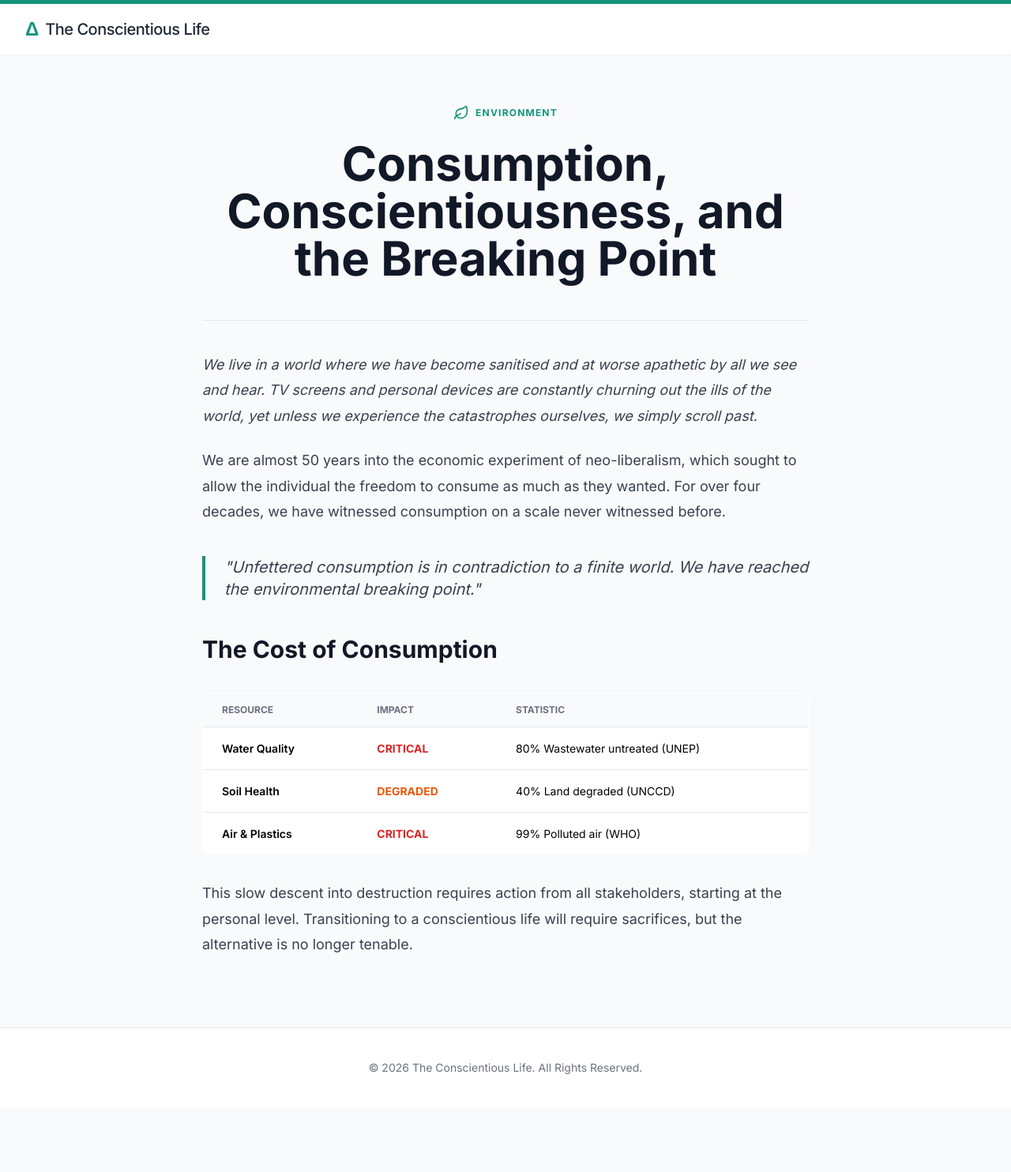
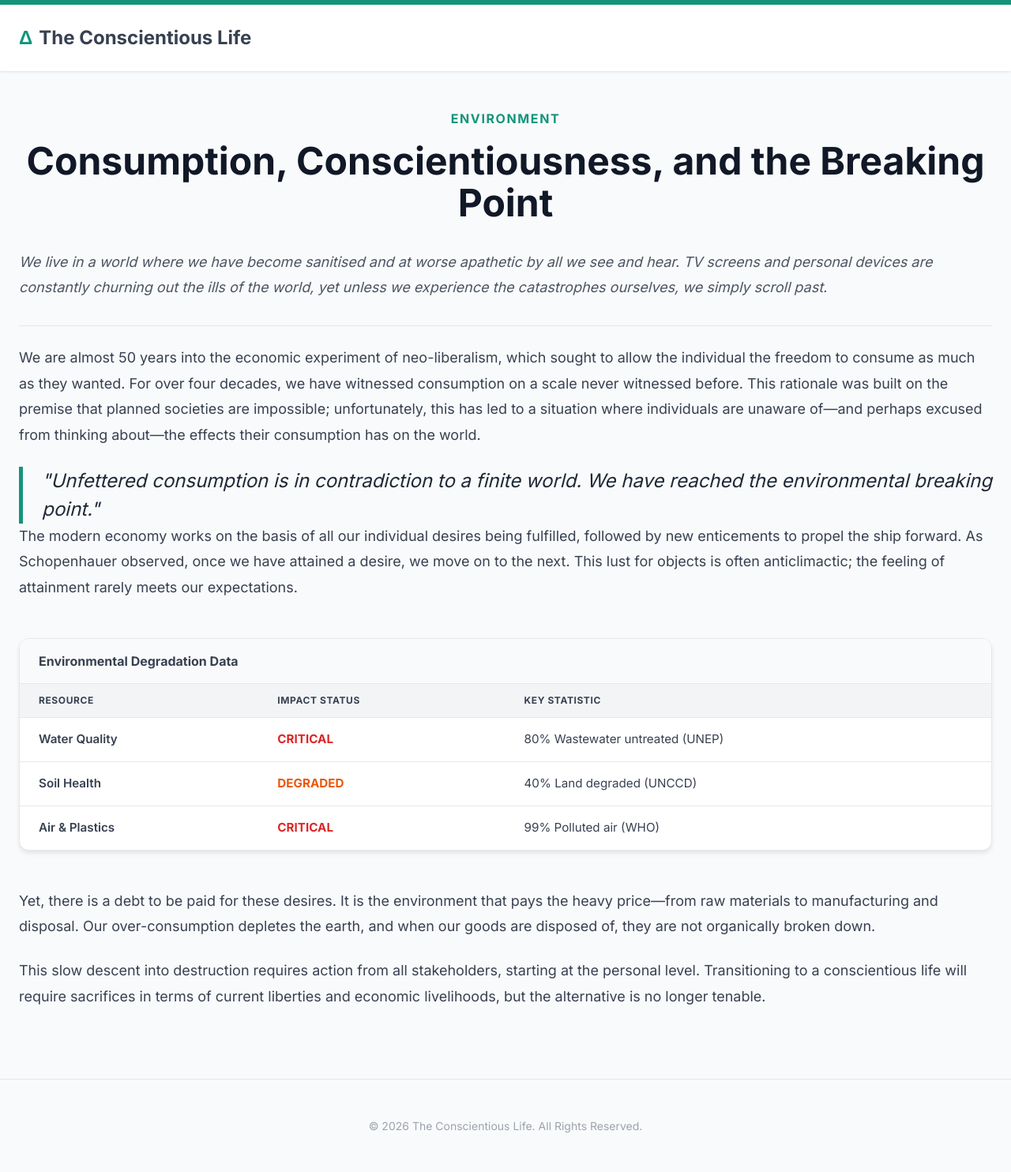
Before and after one commit to theconscientiouslife1-coder/TheCL, a Jekyll site: the page the_environment_main_article.html, which Jekyll copies as it is, in a window 1280 px wide. Shown: the whole page at 79% size. Built offline with Jekyll 4.4.1, drawn with Linux system fonts in a browser that asks for light colours; nearby versions of some CDN libraries; before the commit the page ends 1402 px from its top, so only the background shows below that.

Commit message:
FORCED STYLING: Manual CSS Ribbon and Table

```diff
--- a/the_environment_main_article.html
+++ b/the_environment_main_article.html
@@ -10,97 +10,185 @@
     <link rel="preconnect" href="https://fonts.gstatic.com" crossorigin>
     <link href="https://fonts.googleapis.com/css2?family=Inter:wght@400;500;600;700&display=swap" rel="stylesheet">
     <style>
-        body { font-family: 'Inter', sans-serif; display: flex; flex-direction: column; min-height: 100vh; background-color: #f9fafb; }
+        /* CORE RESET & LAYOUT */
+        body {
+            font-family: 'Inter', sans-serif;
+            display: flex;
+            flex-direction: column;
+            min-height: 100vh;
+            background-color: #f9fafb;
+            margin: 0;
+            color: #374151;
+        }
         .flex-grow { flex-grow: 1; }
+        .container { width: 100%; max-width: 800px; margin: 0 auto; padding: 0 1.5rem; }
 
-        /* THE GREEN RIBBON - Standard CSS fallback */
+        /* THE GREEN RIBBON HEADER - FORCED CSS */
         .custom-header {
             background-color: white;
-            border-top: 5px solid #14947c !important;
-            box-shadow: 0 1px 2px 0 rgba(0, 0, 0, 0.05);
+            border-top: 6px solid #14947c !important; /* The physical ribbon */
+            box-shadow: 0 1px 3px rgba(0,0,0,0.1);
+            padding: 1.5rem 0;
+            margin-bottom: 3rem;
+        }
+        .logo-delta {
+            color: #14947c;
+            font-size: 1.5rem;
+            font-weight: bold;
+            text-decoration: none;
+            display: flex;
+            align-items: center;
+            gap: 0.5rem;
         }
 
-        .article-text h2 { font-size: 1.875rem; font-weight: 700; margin-top: 2.5rem; margin-bottom: 1.25rem; color: #111827; }
-        .article-text p { margin-bottom: 1.5rem; line-height: 1.8; color: #374151; font-size: 1.125rem; }
+        /* ARTICLE STYLING */
+        .article-title {
+            font-size: 3rem;
+            font-weight: 800;
+            color: #111827;
+            line-height: 1.1;
+            margin-bottom: 2rem;
+            text-align: center;
+        }
+        .article-content p {
+            font-size: 1.125rem;
+            line-height: 1.8;
+            margin-bottom: 1.5rem;
+        }
+        .intro-text {
+            font-size: 1.25rem;
+            font-style: italic;
+            color: #4b5563;
+            border-bottom: 1px solid #e5e7eb;
+            padding-bottom: 2rem;
+            margin-bottom: 2rem;
+        }
 
-        /* TABLE STYLING - Standard CSS fallback */
-        .data-table { width: 100%; border-collapse: collapse; margin: 2rem 0; background: white; border-radius: 8px; overflow: hidden; border: 1px solid #e5e7eb; }
-        .data-table th { background: #f9fafb; padding: 12px 24px; text-align: left; font-size: 0.75rem; text-transform: uppercase; color: #6b7280; border-bottom: 1px solid #e5e7eb; }
-        .data-table td { padding: 16px 24px; border-bottom: 1px solid #e5e7eb; font-size: 0.875rem; }
+        /* BLOCKQUOTE */
+        blockquote {
+            border-left: 5px solid #14947c;
+            padding-left: 1.5rem;
+            margin: 2.5rem 0;
+            font-style: italic;
+            font-size: 1.5rem;
+            color: #1f2937;
+        }
+
+        /* DATA TABLE - FORCED CSS */
+        .data-table-container {
+            margin: 3rem 0;
+            background: white;
+            border: 1px solid #e5e7eb;
+            border-radius: 12px;
+            overflow: hidden;
+            box-shadow: 0 4px 6px -1px rgba(0, 0, 0, 0.1);
+        }
+        .table-header {
+            background: #f9fafb;
+            padding: 1rem 1.5rem;
+            font-weight: 700;
+            border-bottom: 1px solid #e5e7eb;
+        }
+        .data-table {
+            width: 100%;
+            border-collapse: collapse;
+            text-align: left;
+        }
+        .data-table th {
+            padding: 0.75rem 1.5rem;
+            background: #f3f4f6;
+            font-size: 0.75rem;
+            text-transform: uppercase;
+            letter-spacing: 0.05em;
+        }
+        .data-table td {
+            padding: 1rem 1.5rem;
+            border-top: 1px solid #e5e7eb;
+            font-size: 0.95rem;
+        }
+        .status-critical { color: #dc2626; font-weight: 700; }
+        .status-degraded { color: #ea580c; font-weight: 700; }
+
+        footer {
+            text-align: center;
+            padding: 3rem 0;
+            color: #9ca3af;
+            font-size: 0.875rem;
+            border-top: 1px solid #e5e7eb;
+            margin-top: 4rem;
+        }
     </style>
 </head>
 <body>
 
     <header class="custom-header">
-        <div class="container mx-auto px-4 sm:px-6 lg:px-8">
-            <div class="flex justify-between items-center py-4">
-                <a href="/" class="flex items-center space-x-2 text-gray-800">
-                    <span class="text-xl md:text-2xl font-bold" style="color: #14947c;">Δ</span>
-                    <span class="text-lg md:text-xl font-medium tracking-tight">The Conscientious Life</span>
+        <div class="container">
+            <a href="/" class="logo-delta">
+                <span>Δ</span>
+                <span style="color: #374151;">The Conscientious Life</span>
             </a>
-            </div>
         </div>
     </header>
 
-    <main class="flex-grow container mx-auto px-4 sm:px-6 lg:px-8 py-16">
-        <div class="max-w-3xl mx-auto">
+    <main class="flex-grow container">
         <article>
-                <header class="mb-12 text-center">
-                    <div class="flex justify-center items-center space-x-2 mb-6" style="color: #14947c;">
-                        <i data-lucide="leaf" class="w-5 h-5"></i>
-                        <span class="text-xs font-bold uppercase tracking-widest">Environment</span>
+            <div style="text-align: center; color: #14947c; font-weight: 700; letter-spacing: 0.1em; margin-bottom: 1rem;">
+                ENVIRONMENT
             </div>
-                    <h1 class="text-4xl md:text-6xl font-bold text-gray-900 leading-tight mb-6">Consumption, Conscientiousness, and the Breaking Point</h1>
-                </header>
+            <h1 class="article-title">Consumption, Conscientiousness, and the Breaking Point</h1>
 
-                <div class="article-text border-t border-gray-200 pt-10">
-                    <p class="text-2xl text-gray-600 italic mb-10 leading-relaxed">
+            <div class="article-content">
+                <p class="intro-text">
                     We live in a world where we have become sanitised and at worse apathetic by all we see and hear. TV screens and personal devices are constantly churning out the ills of the world, yet unless we experience the catastrophes ourselves, we simply scroll past.
                 </p>
 
-                    <p>We are almost 50 years into the economic experiment of neo-liberalism, which sought to allow the individual the freedom to consume as much as they wanted. For over four decades, we have witnessed consumption on a scale never witnessed before.</p>
+                <p>We are almost 50 years into the economic experiment of neo-liberalism, which sought to allow the individual the freedom to consume as much as they wanted. For over four decades, we have witnessed consumption on a scale never witnessed before. This rationale was built on the premise that planned societies are impossible; unfortunately, this has led to a situation where individuals are unaware of—and perhaps excused from thinking about—the effects their consumption has on the world.</p>
 
-                    <blockquote style="border-left: 4px solid #14947c;" class="pl-6 my-10 italic text-xl text-gray-700">
+                <blockquote>
                     "Unfettered consumption is in contradiction to a finite world. We have reached the environmental breaking point."
                 </blockquote>
 
-                    <h2>The Cost of Consumption</h2>
+                <p>The modern economy works on the basis of all our individual desires being fulfilled, followed by new enticements to propel the ship forward. As Schopenhauer observed, once we have attained a desire, we move on to the next. This lust for objects is often anticlimactic; the feeling of attainment rarely meets our expectations.</p>
 
+                <div class="data-table-container">
+                    <div class="table-header">Environmental Degradation Data</div>
                     <table class="data-table">
                         <thead>
                             <tr>
                                 <th>Resource</th>
-                                <th>Impact</th>
-                                <th>Statistic</th>
+                                <th>Impact Status</th>
+                                <th>Key Statistic</th>
                             </tr>
                         </thead>
                         <tbody>
                             <tr>
                                 <td style="font-weight: 600;">Water Quality</td>
-                                <td style="color: #dc2626; font-weight: 700;">CRITICAL</td>
+                                <td class="status-critical">CRITICAL</td>
                                 <td>80% Wastewater untreated (UNEP)</td>
                             </tr>
                             <tr>
                                 <td style="font-weight: 600;">Soil Health</td>
-                                <td style="color: #ea580c; font-weight: 700;">DEGRADED</td>
+                                <td class="status-degraded">DEGRADED</td>
                                 <td>40% Land degraded (UNCCD)</td>
                             </tr>
                             <tr>
                                 <td style="font-weight: 600;">Air & Plastics</td>
-                                <td style="color: #dc2626; font-weight: 700;">CRITICAL</td>
+                                <td class="status-critical">CRITICAL</td>
                                 <td>99% Polluted air (WHO)</td>
                             </tr>
                         </tbody>
                     </table>
+                </div>
 
-                    <p>This slow descent into destruction requires action from all stakeholders, starting at the personal level. Transitioning to a conscientious life will require sacrifices, but the alternative is no longer tenable.</p>
+                <p>Yet, there is a debt to be paid for these desires. It is the environment that pays the heavy price—from raw materials to manufacturing and disposal. Our over-consumption depletes the earth, and when our goods are disposed of, they are not organically broken down.</p>
+
+                <p>This slow descent into destruction requires action from all stakeholders, starting at the personal level. Transitioning to a conscientious life will require sacrifices in terms of current liberties and economic livelihoods, but the alternative is no longer tenable.</p>
             </div>
         </article>
-        </div>
     </main>
 
-    <footer class="bg-white border-t py-10 text-center text-gray-500 text-sm">
-        <p>&copy; 2026 The Conscientious Life. All Rights Reserved.</p>
+    <footer>
+        &copy; 2026 The Conscientious Life. All Rights Reserved.
     </footer>
 
     <script>lucide.createIcons();</script>
```
Lines whose indentation alone changed are shown as unchanged.
